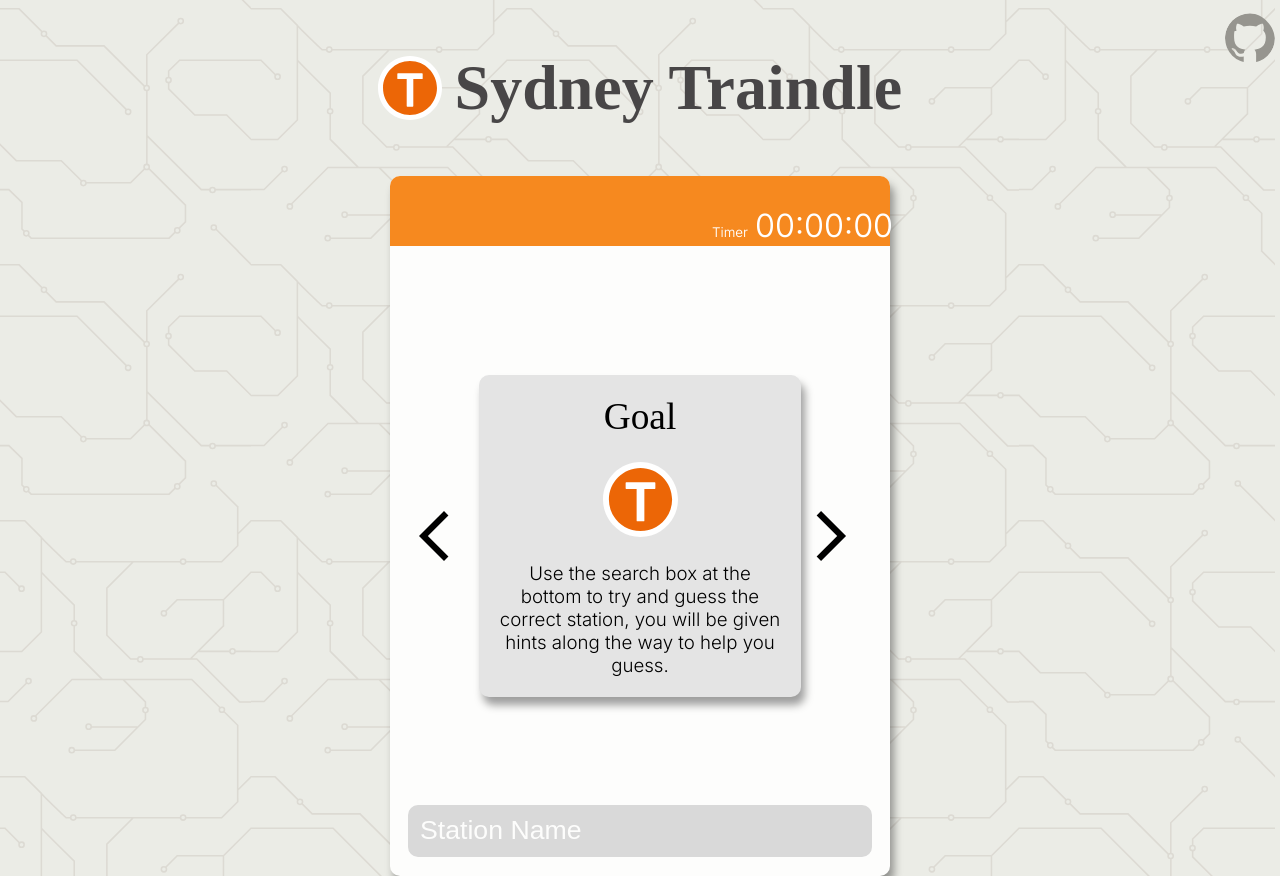
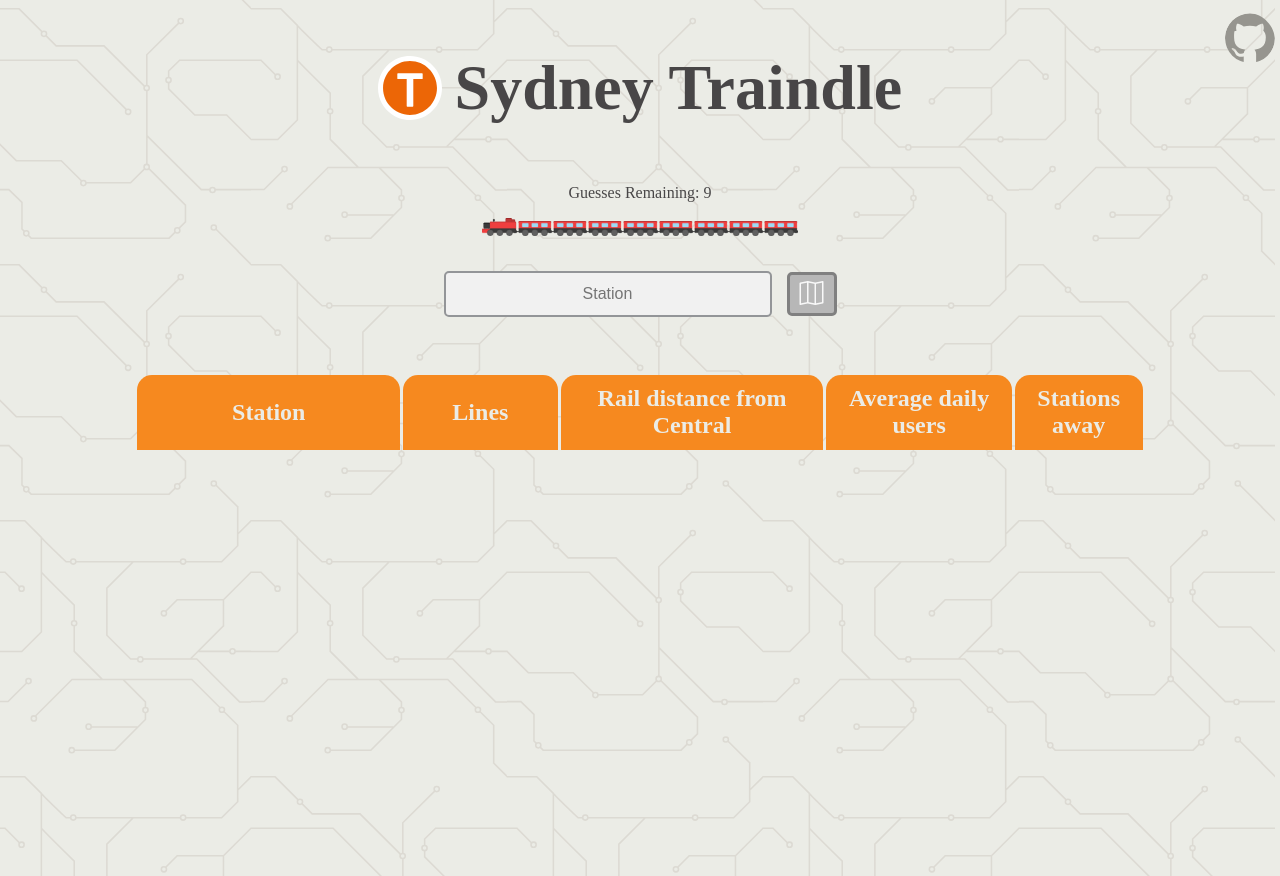
Before and after one commit to sunnyyuqingchen/sydney_traindle, a React (Vite) app: page / in a window 1280 px wide. After the commit the page ends 800 px from the top, so only its background shows below. Built offline with nearby package versions, Linux system fonts and the light colour scheme; a web font is replaced by a local one.

Commit message:
changed site displayed to old version

```diff
--- a/src/components/game.jsx
+++ b/src/components/game.jsx
@@ -10,7 +10,7 @@ function Game() {
   const [selectedStations, setSelectedStations] = useState([]);
   const [answer, setAnswer] = useState(null);
   const [hasWon, setHasWon] = React.useState(false);
-  const [useNew, setUseNew] = React.useState(true);
+  const [useNew, setUseNew] = React.useState(false);
 
   // collect the station names from graph
   const stations = Object.keys(trainNetwork);
```
